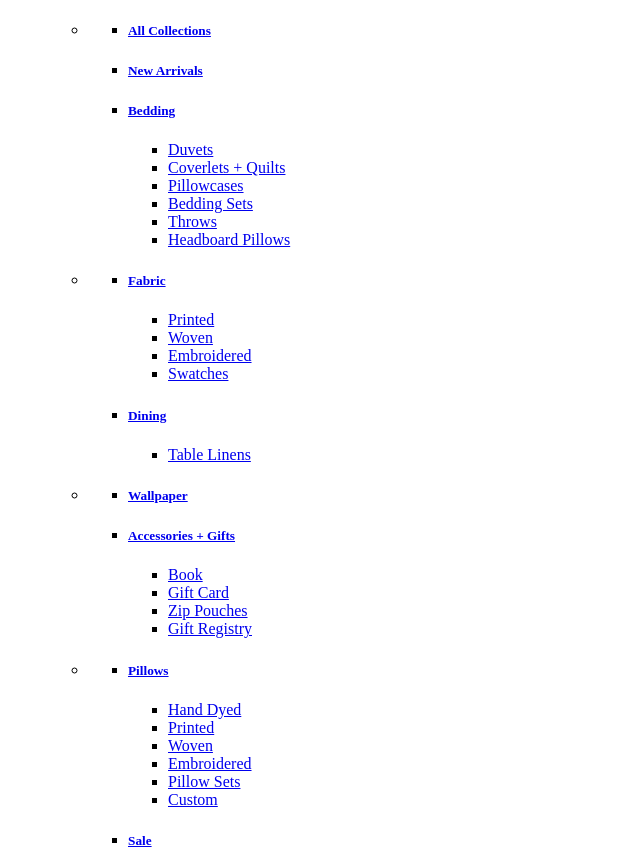
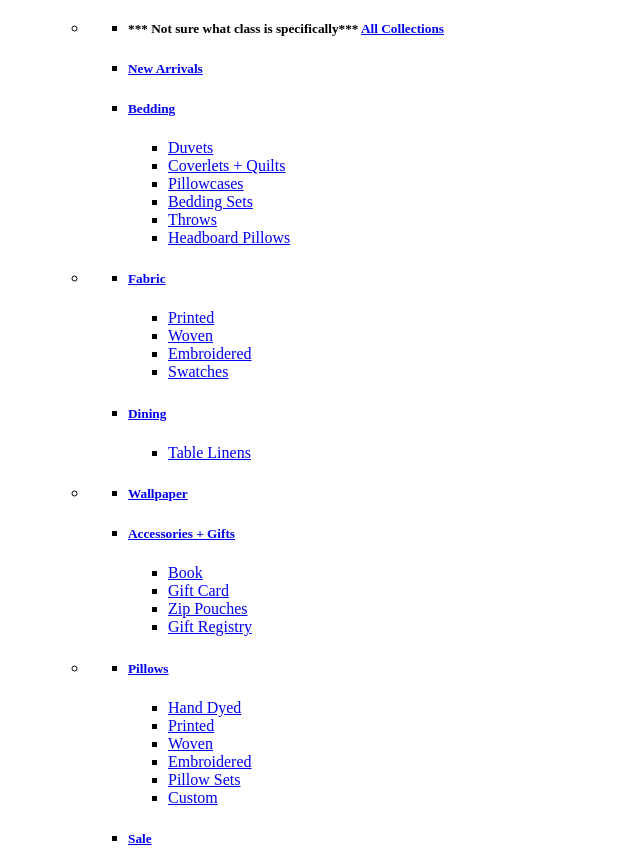
Before and after one commit to AngelaAnderson/projects, a plain HTML site: page html-navbar/index.html in a window 1280 px wide. Shown: the part 103-969 px from the top of the page, without its empty margins (0-640 px from the left). Drawn offline with Linux system fonts and the light colour scheme.

Commit message:
Updated index.html

```diff
--- a/html-navbar/index.html
+++ b/html-navbar/index.html
@@ -12,94 +12,151 @@
             <span class="header-cart__bubble cartCount has-items cartCount-updater  hidden-count">0</span>
     </div>
     <div class="logo-wrapper ">
-
-      Dont know what the "i" function is.
-
       <h1 class="h4 header-logo" itemscope="" itemtype="http://schema.org/Organization">
         <a href="/" itemprop="url"><i class="icon icon-ra_primary-logo"></i></a>
       </h1>
+      *** Don't know what the i-class is***
     </div>
       <a href="" class="menuToggle header-hamburger"></a>
     </div>
     <div class="header-menu nav-wrapper">
       <ul class="main-menu accessibleNav">
-
-No sure what "class" refers to exactly
-
         <li class="grandparent  kids-4">
           <a href="#" class="nav-link" id="Shop">Shop</a>
-
-        <a href="#" class="nav-carat"><span class="plus">+</span><span class="minus">-</span></a>
+          <a href="#" class="nav-carat"><span class="plus">+</span>
+            <span class="minus">-</span>
+          </a>
     <div class="main-menu-dropdown">
       <ul class="main-menu-dropdown--list">
         <li aria-haspopup="true">
       <ul class="collection-nav--child">
-          <li class="collection-nav--child-link"><h5><a href="/collections/all">All Collections</a></h5>
-
+        <li class="collection-nav--child-link"><h5>
+          *** Not sure what class is specifically***
+          <a href="/collections/all">All Collections</a>
+            </h5>
         </li>
-          <li class="collection-nav--child-link"><h5><a href="/collections/new-arrivals">New Arrivals</a></h5>
+        <li class="collection-nav--child-link"><h5>
+          <a href="/collections/new-arrivals">New Arrivals</a>
+            </h5>
         </li>
-          <li class="collection-nav--child-link"><h5><a href="/collections/bedding">Bedding</a></h5>
+        <li class="collection-nav--child-link">
+          <h5>
+            <a href="/collections/bedding">Bedding</a>
+          </h5>
       <ul class="collection-nav--grandchild">
-
-              <li class="collection-nav--grandchild-link"><a href="/collections/duvets">Duvets</a></li>
-              <li class="collection-nav--grandchild-link"><a href="/collections/quilts">Coverlets + Quilts</a></li>
-              <li class="collection-nav--grandchild-link"><a href="/collections/pillowcases">Pillowcases</a></li>
-              <li class="collection-nav--grandchild-link"><a href="/collections/sets">Bedding Sets</a></li>
-              <li class="collection-nav--grandchild-link"><a href="/collections/throw-blankets">Throws</a></li>
-              <li class="collection-nav--grandchild-link"><a href="/collections/headboard-pillows">Headboard Pillows</a></li>
+          <li class="collection-nav--grandchild-link">
+            <a href="/collections/duvets">Duvets</a>
+          </li>
+          <li class="collection-nav--grandchild-link">
+            <a href="/collections/quilts">Coverlets + Quilts</a>
+          </li>
+          <li class="collection-nav--grandchild-link">
+            <a href="/collections/pillowcases">Pillowcases</a>
+          </li>
+          <li class="collection-nav--grandchild-link">
+            <a href="/collections/sets">Bedding Sets</a>
+          </li>
+          <li class="collection-nav--grandchild-link">
+            <a href="/collections/throw-blankets">Throws</a>
+          </li>
+          <li class="collection-nav--grandchild-link">
+            <a href="/collections/headboard-pillows">Headboard Pillows</a>
+          </li>
+        </ul>
+          </li>
+        </ul>
+          <li aria-haspopup="true">
+        <ul class="collection-nav--child">
+          <li class="collection-nav--child-link">
+            <h5>
+              <a href="/collections/fabric-by-the-yard">Fabric</a>
+            </h5>
+        <ul class="collection-nav--grandchild">
+          <li class="collection-nav--grandchild-link">
+            <a href="/collections/fabric-by-the-yard/Printed">Printed</a>
+          </li>
+          <li class="collection-nav--grandchild-link">
+            <a href="/collections/fabric-by-the-yard/Woven">Woven</a>
+          </li>
+          <li class="collection-nav--grandchild-link">
+            <a href="/collections/embroidered-fabrics">Embroidered</a>
+          </li>
+          <li class="collection-nav--grandchild-link">
+            <a href="/collections/swatch-sets">Swatches</a>
+          </li>
+        </ul>
+          </li>
+          <li class="collection-nav--child-link">
+            <h5>
+              <a href="/collections/table-linens">Dining</a>
+            </h5>
+        <ul class="collection-nav--grandchild">
+          <li class="collection-nav--grandchild-link">
+            <a href="/collections/table-linens">Table Linens</a>
+          </li>
         </ul>
           </li>
         </ul>
         </li>
         <li aria-haspopup="true">
           <ul class="collection-nav--child">
-          <li class="collection-nav--child-link"><h5><a href="/collections/fabric-by-the-yard">Fabric</a></h5>
+        <li class="collection-nav--child-link">
+          <h5>
+            <a href="/collections/wallpapers">Wallpaper</a>
+          </h5>
+        </li>
+        <li class="collection-nav--child-link">
+          <h5>
+            <a href="/collections/accessories-gift">Accessories + Gifts</a>
+          </h5>
         <ul class="collection-nav--grandchild">
-              <li class="collection-nav--grandchild-link"><a href="/collections/fabric-by-the-yard/Printed">Printed</a></li>
-              <li class="collection-nav--grandchild-link"><a href="/collections/fabric-by-the-yard/Woven">Woven</a></li>
-              <li class="collection-nav--grandchild-link"><a href="/collections/embroidered-fabrics">Embroidered</a></li>
-              <li class="collection-nav--grandchild-link"><a href="/collections/swatch-sets">Swatches</a></li>
-          </ul>
+          <li class="collection-nav--grandchild-link">
+            <a href="/products/signed-copy-of-rebecca-atwoods-living-with-pattern">Book</a>
           </li>
-          <li class="collection-nav--child-link"><h5><a href="/collections/table-linens">Dining</a></h5>
-          <ul class="collection-nav--grandchild">
-              <li class="collection-nav--grandchild-link"><a href="/collections/table-linens">Table Linens</a></li>
+          <li class="collection-nav--grandchild-link">
+            <a href="/products/gift-card">Gift Card</a>
+          </li>
+          <li class="collection-nav--grandchild-link">
+            <a href="/collections/zip-pouches">Zip Pouches</a>
+          </li>
+          <li class="collection-nav--grandchild-link">
+            <a href="http://rebeccaatwood.com/apps/giftregistry">Gift Registry</a>
+          </li>
         </ul>
           </li>
         </ul>
           </li>
           <li aria-haspopup="true">
         <ul class="collection-nav--child">
-          <li class="collection-nav--child-link"><h5><a href="/collections/wallpapers">Wallpaper</a></h5>
+          <li class="collection-nav--child-link">
+            <h5>
+              <a href="/collections/pillows">Pillows</a>
+            </h5>
+        <ul class="collection-nav--grandchild">
+          <li class="collection-nav--grandchild-link">
+            <a href="/collections/pillows/Hand-Dyed">Hand Dyed</a>
           </li>
-          <li class="collection-nav--child-link"><h5><a href="/collections/accessories-gift">Accessories + Gifts</a></h5>
-          <ul class="collection-nav--grandchild">
-              <li class="collection-nav--grandchild-link"><a href="/products/signed-copy-of-rebecca-atwoods-living-with-pattern">Book</a></li>
-              <li class="collection-nav--grandchild-link"><a href="/products/gift-card">Gift Card</a></li>
-              <li class="collection-nav--grandchild-link"><a href="/collections/zip-pouches">Zip Pouches</a></li>
-              <li class="collection-nav--grandchild-link"><a href="http://rebeccaatwood.com/apps/giftregistry">Gift Registry</a></li>
-          </ul>
+          <li class="collection-nav--grandchild-link">
+            <a href="/collections/pillows/Printed">Printed</a>
+          </li>
+          <li class="collection-nav--grandchild-link">
+            <a href="/collections/pillows/Woven">Woven</a>
+          </li>
+          <li class="collection-nav--grandchild-link">
+            <a href="/collections/embroidered-pillows/Hand-Embroidered">Embroidered</a>
+          </li>
+          <li class="collection-nav--grandchild-link">
+            <a href="/collections/pillow-sets">Pillow Sets</a>
+          </li>
+          <li class="collection-nav--grandchild-link">
+            <a href="/products/custom-pillow">Custom</a>
           </li>
         </ul>
           </li>
-    <li aria-haspopup="true">
-        <ul class="collection-nav--child">
-          <li class="collection-nav--child-link"><h5><a href="/collections/pillows">Pillows</a></h5>
-          <ul class="collection-nav--grandchild">
-              <li class="collection-nav--grandchild-link"><a href="/collections/pillows/Hand-Dyed">Hand Dyed</a></li>
-              <li class="collection-nav--grandchild-link"><a href="/collections/pillows/Printed">Printed</a></li>
-              <li class="collection-nav--grandchild-link"><a href="/collections/pillows/Woven">Woven</a></li>
-              <li class="collection-nav--grandchild-link"><a href="/collections/embroidered-pillows/Hand-Embroidered">Embroidered</a></li>
-              <li class="collection-nav--grandchild-link"><a href="/collections/pillow-sets">Pillow Sets</a></li>
-              <li class="collection-nav--grandchild-link"><a href="/products/custom-pillow">Custom</a></li>
-          </ul>
-          </li>
-          <li class="collection-nav--child-link"><h5><a href="https://rebeccaatwood.com/collections/sale">Sale</a></h5>
-
-
-
-
+          <li class="collection-nav--child-link">
+            <h5>
+              <a href="https://rebeccaatwood.com/collections/sale">Sale</a>
+          </h5>
         </li>
         </ul>
       </li>
```
Lines whose indentation alone changed are shown as unchanged.
